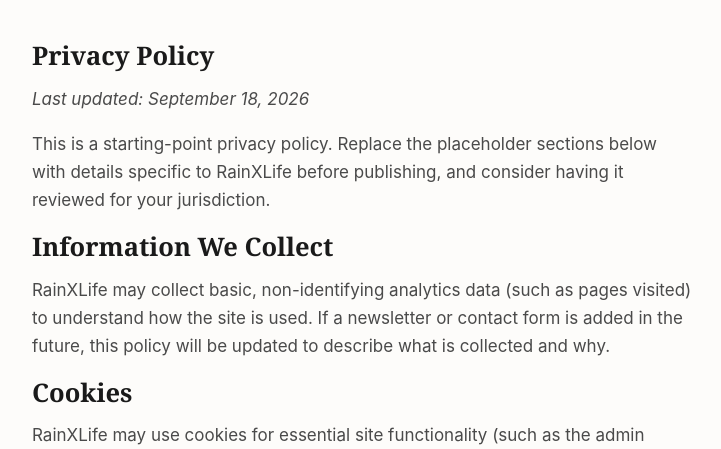
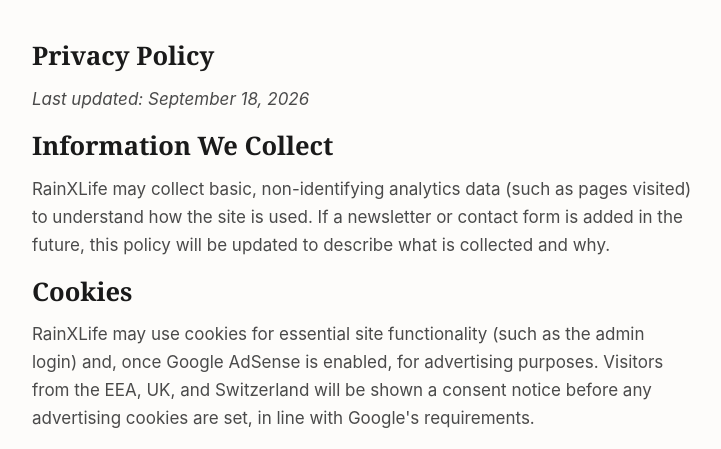
Before and after one commit to Emmyzone/RainXLife, a Node server app: template src/views/privacy-policy.ejs in a window 1280 px wide. Shown: the part 68-517 px from the top of the page, without its empty margins (278-999 px from the left). Run offline with Node 20, Linux system fonts and the light colour scheme; the template is opened without the code that fills it, so the values that code supplies are empty.

Commit message:
Update privacy-policy.ejs

```diff
--- a/src/views/privacy-policy.ejs
+++ b/src/views/privacy-policy.ejs
@@ -3,7 +3,6 @@
 <section class="container static-page">
   <h1>Privacy Policy</h1>
   <p><em>Last updated: <%= new Date().toLocaleDateString('en-US', { year: 'numeric', month: 'long', day: 'numeric' }) %></em></p>
-  <p>This is a starting-point privacy policy. Replace the placeholder sections below with details specific to RainXLife before publishing, and consider having it reviewed for your jurisdiction.</p>
   <h2>Information We Collect</h2>
   <p>RainXLife may collect basic, non-identifying analytics data (such as pages visited) to understand how the site is used. If a newsletter or contact form is added in the future, this policy will be updated to describe what is collected and why.</p>
   <h2>Cookies</h2>
```
